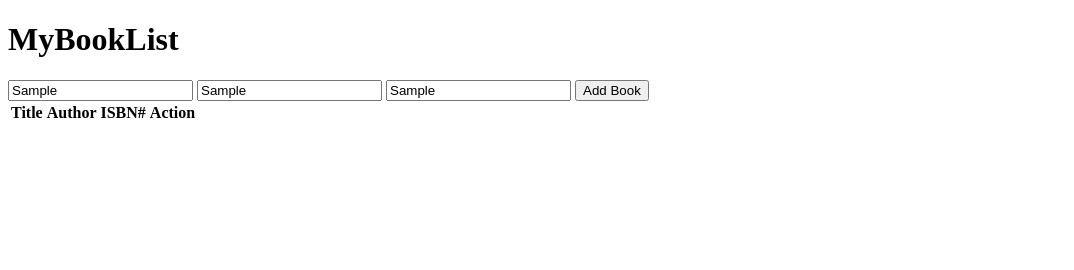
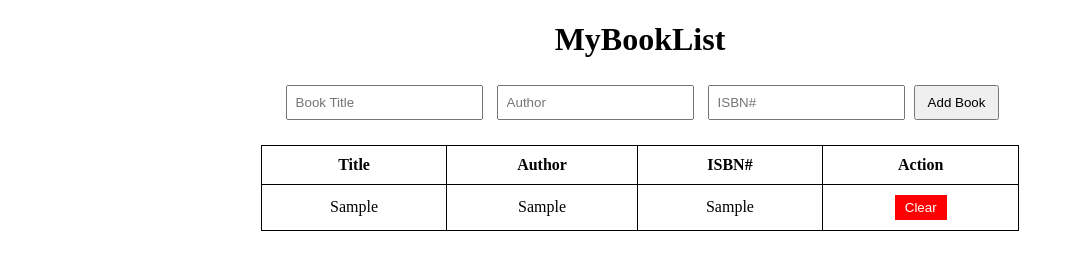
Before and after one commit to acciojob/book-list-vedant2863, a website: page main.html in a window 1280 px wide. Both pictures are taken after typing "Sample", "Sample", "Sample" into the empty fields and a click on the button "Add Book". Shown: the whole page, without its empty margins (0-1074 px from the left). Drawn offline with Linux system fonts and the light colour scheme.

Commit message:
created a submission

```diff
--- a/script.js
+++ b/script.js
@@ -1 +1,34 @@
 //your JS code here. If required.
+const submitBtn = document.getElementById("submit");
+const bookList = document.getElementById("book-list");
+
+submitBtn.addEventListener("click", function () {
+  const title = document.getElementById("title").value;
+  const author = document.getElementById("author").value;
+  const isbn = document.getElementById("isbn").value;
+
+  // ignore empty inputs
+  if (!title || !author || !isbn) return;
+
+  // create row
+  const row = document.createElement("tr");
+
+  row.innerHTML = `
+    <td>${title}</td>
+    <td>${author}</td>
+    <td>${isbn}</td>
+    <td><button class="delete">Clear</button></td>
+  `;
+
+  bookList.appendChild(row);
+
+  // clear inputs
+  document.getElementById("title").value = "";
+  document.getElementById("author").value = "";
+  document.getElementById("isbn").value = "";
+
+  // delete row
+  row.querySelector(".delete").addEventListener("click", function () {
+    row.remove();
+  });
+});
--- a/styles.css
+++ b/styles.css
@@ -1 +1,34 @@
 /*  your css code here. If applicable */
+.container {
+  width: 60%;
+  margin: auto;
+  text-align: center;
+}
+
+.form-group input {
+  margin: 5px;
+  padding: 8px;
+}
+
+button {
+  padding: 8px 12px;
+  cursor: pointer;
+}
+
+table {
+  width: 100%;
+  margin-top: 20px;
+  border-collapse: collapse;
+}
+
+th, td {
+  border: 1px solid #000;
+  padding: 10px;
+}
+
+.delete {
+  background-color: red;
+  color: white;
+  border: none;
+  padding: 5px 10px;
+}
```
